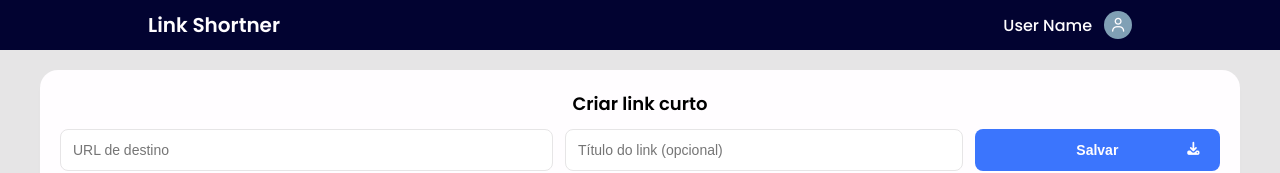
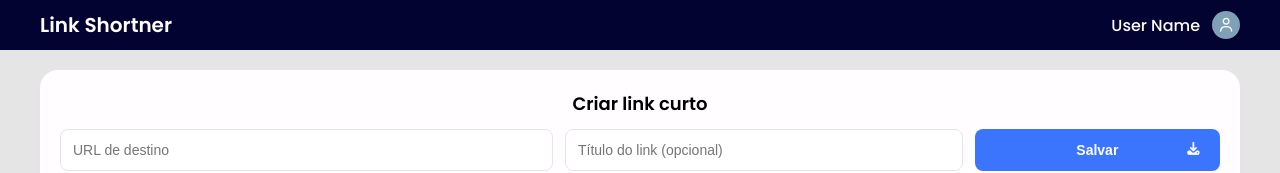
Before and after one commit to eliasferreiras/link-shortner-web, a React (Vite) app: page / in a window 1280 px wide. Shown: the top 173 px of the page. Built offline with nearby package versions, Linux system fonts and the light colour scheme; no server answers.

Commit message:
fix header size

```diff
--- a/src/components/Header/index.jsx
+++ b/src/components/Header/index.jsx
@@ -3,10 +3,12 @@
 export default function Header() {
     return (
         <header>
-            <h1>Link Shortner</h1>
-            <div className="profile">
-                <h2>User Name</h2>
-                <i className="fa-regular fa-user"></i>
+            <div className='header-container'>
+                <h1>Link Shortner</h1>
+                <div className="profile">
+                    <h2>User Name</h2>
+                    <i className="fa-regular fa-user"></i>
+                </div>
             </div>
         </header>
     )
--- a/src/components/Header/style.css
+++ b/src/components/Header/style.css
@@ -1,19 +1,25 @@
 
 header {
     background-color: var(--darker-blue);
-    color: var(--white);
+    padding: 10px 20px;
     display: flex;
+    justify-content: center;
     position: sticky;
     top: 0;
+    z-index: 1;
+
+    .header-container {
+        color: var(--white);
+        max-width: 1200px;
+        width: 100%;
+        display: flex;
         align-items: center;
         justify-content: space-between;
         flex-direction: row;
-    padding: 10px 10%;
 
         .profile {
             display: flex;
             align-items: center;
-        margin-right: 20px;
 
             i {
                 display: flex;
@@ -37,6 +43,7 @@
         h1 {
             font-size: 20px;
             font-weight: 600;
-        margin-left: 20px;
         }
     }
+
+}
```
Lines whose indentation alone changed are shown as unchanged.
